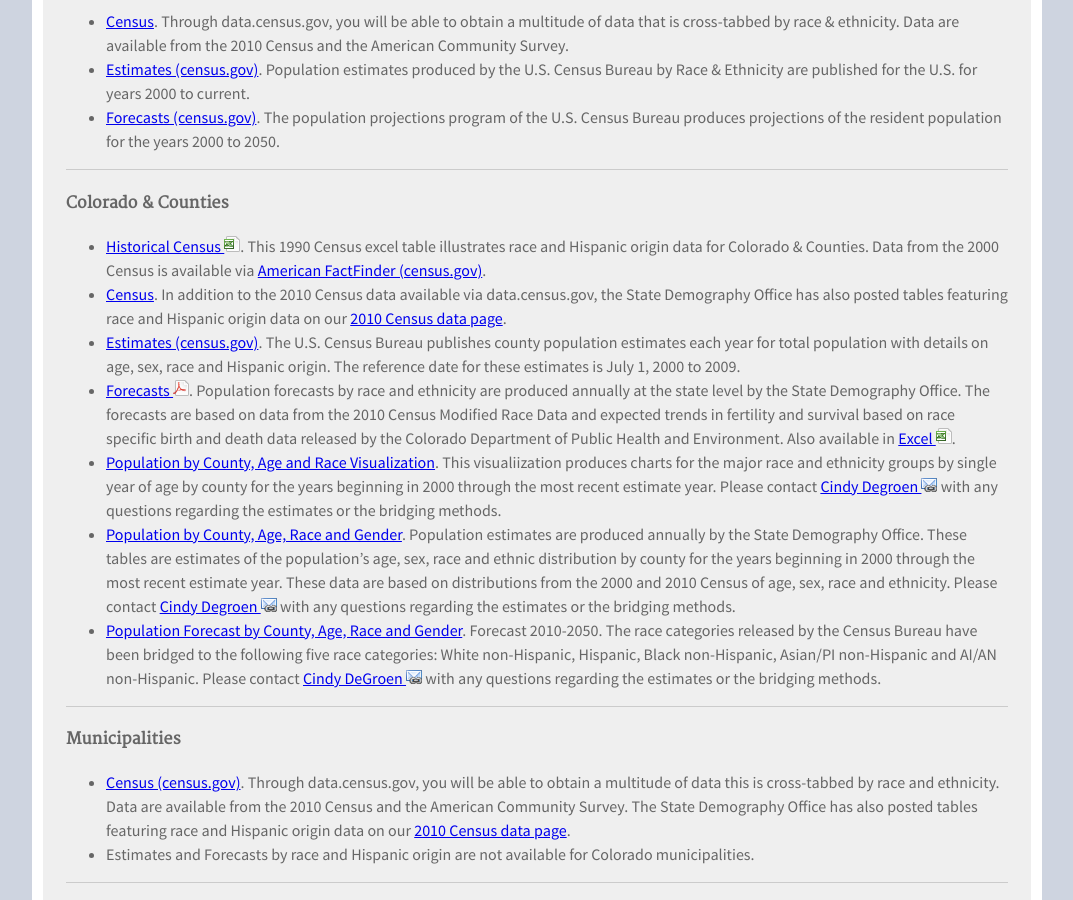
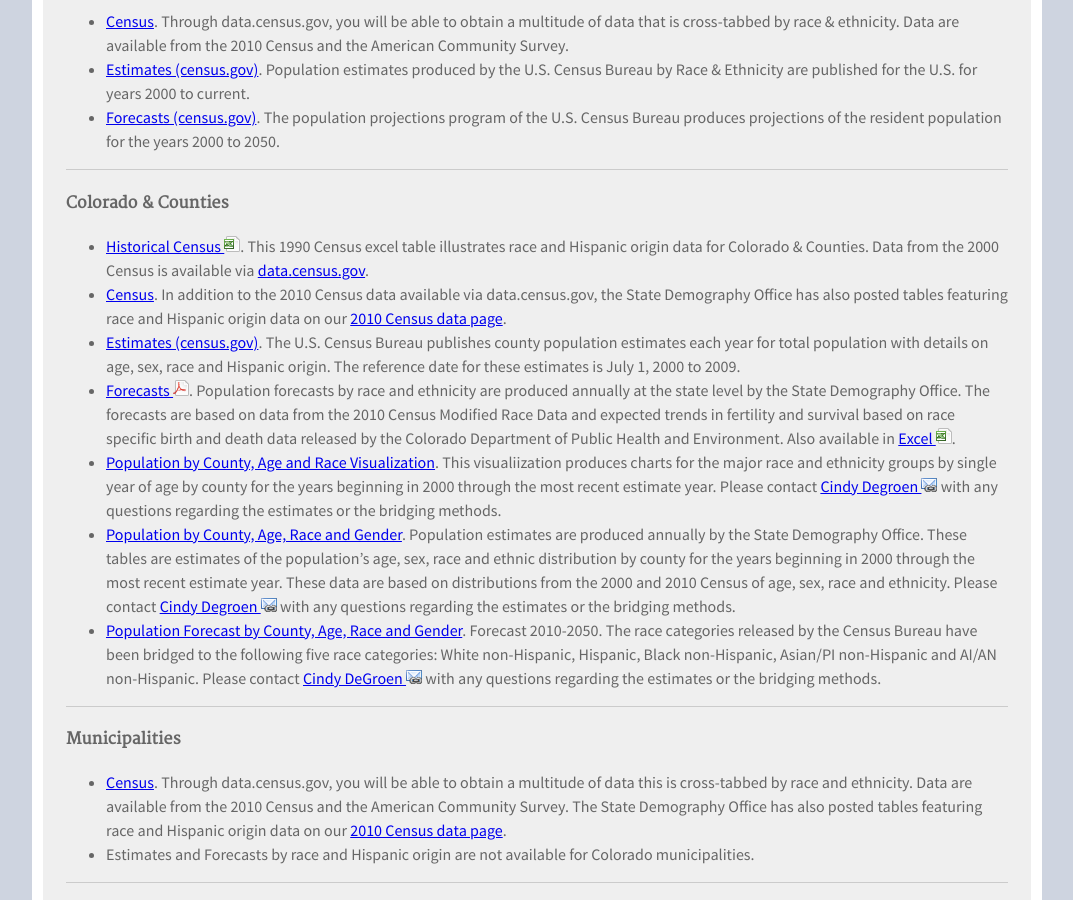
Before and after one commit to TBleess/Website_New, a Jekyll site: the page built from pages/1_Population/race-hispanic-origin.md, in a window 1280 px wide and 900 px high, scrolled down 499 px. Shown: the whole window, without its empty margins (103-1176 px from the left). Built offline with Jekyll 4.4.1, drawn with Linux system fonts in a browser that asks for light colours.

Commit message:
data.census.gov

```diff
--- a/pages/1_Population/race-hispanic-origin.md
+++ b/pages/1_Population/race-hispanic-origin.md
@@ -24,7 +24,7 @@
 
 #### Colorado & Counties
 
-- [Historical Census ![xls](/images/page_white_excel.png 'download xls file')](https://drive.google.com/uc?export=download&id=0B2oqdPZKJqK7czdQTWVwemN6cm8). This 1990 Census excel table illustrates race and Hispanic origin data for Colorado & Counties. Data from the 2000 Census is available via [American FactFinder (census.gov)](http://factfinder2.census.gov/faces/nav/jsf/pages/index.xhtml).
+- [Historical Census ![xls](/images/page_white_excel.png 'download xls file')](https://drive.google.com/uc?export=download&id=0B2oqdPZKJqK7czdQTWVwemN6cm8). This 1990 Census excel table illustrates race and Hispanic origin data for Colorado & Counties. Data from the 2000 Census is available via [data.census.gov](https://data.census.gov/cedsci/).
 - [Census](https://data.census.gov/cedsci/). In addition to the 2010 Census data available via data.census.gov, the State Demography Office has also posted tables featuring race and Hispanic origin data on our [2010 Census data page](/census-acs/).
 - [Estimates (census.gov)](https://www.census.gov/programs-surveys/popest/data.html). The U.S. Census Bureau publishes county population estimates each year for total population with details on age, sex, race and Hispanic origin. The reference date for these estimates is July 1, 2000 to 2009.
 - [Forecasts ![pdf](/images/page_white_acrobat.png 'download pdf file')](https://drive.google.com/uc?export=download&id=1ifCnZW6Dc-2s3uMj17vnAslcJqNr8CUI). Population forecasts by race and ethnicity are produced annually at the state level by the State Demography Office. The forecasts are based on data from the 2010 Census Modified Race Data and expected trends in fertility and survival based on race specific birth and death data released by the Colorado Department of Public Health and Environment. Also available in [Excel ![xls](/images/page_white_excel.png 'download xls file')](https://drive.google.com/uc?export=download&id=1cWbxANu01mg-f6aRv7rBJr1X0bNgIu9D).
@@ -36,7 +36,7 @@
 
 #### Municipalities
 
-- [Census (census.gov)](https://data.census.gov/cedsci/). Through data.census.gov, you will be able to obtain a multitude of data this is cross-tabbed by race and ethnicity. Data are available from the 2010 Census and the American Community Survey. The State Demography Office has also posted tables featuring race and Hispanic origin data on our [2010 Census data page](/census-acs/2010-census-data#census-data-for-colorado-2010).
+- [Census](https://data.census.gov/cedsci/). Through data.census.gov, you will be able to obtain a multitude of data this is cross-tabbed by race and ethnicity. Data are available from the 2010 Census and the American Community Survey. The State Demography Office has also posted tables featuring race and Hispanic origin data on our [2010 Census data page](/census-acs/2010-census-data#census-data-for-colorado-2010).
 - Estimates and Forecasts by race and Hispanic origin are not available for Colorado municipalities.
 
 - - -
```
